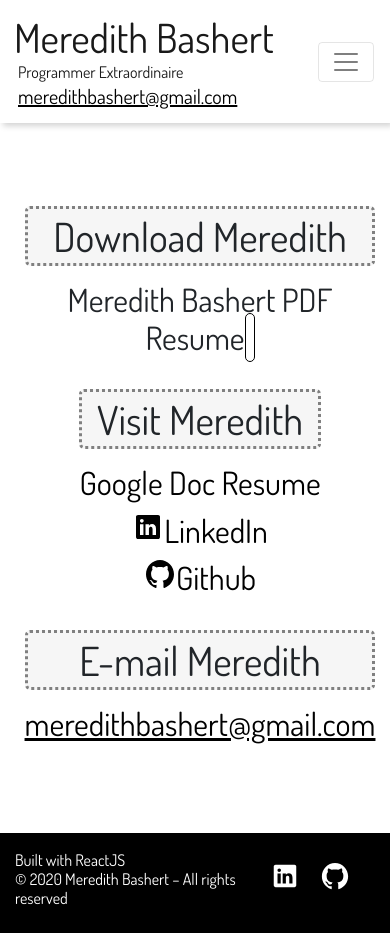
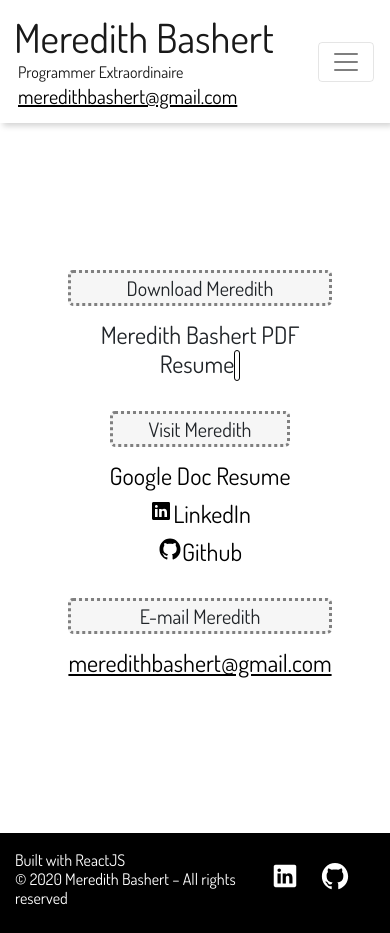
Before and after one commit to merbashert/meredith-bashert-portfolio, a React (Create React App) app in the folder portfolio/: page /resumes in a window 390 px wide. Built offline with nearby package versions, Linux system fonts and the light colour scheme.

Commit message:
Updated resume responsiveness

```diff
--- a/portfolio/src/index.css
+++ b/portfolio/src/index.css
@@ -220,6 +220,19 @@ input {
         display: flex;
         justify-content: space-between;
     }
+
+    .download-button {
+        padding: 1px 2px;
+        font-size: 20px;
+    }
+
+    .resume-page h3 {
+        font-size: 20px;
+    }
+
+    .resume-page h2 {
+        font-size: 24px;
+    }
 }
 
 .sitename-container {
```
